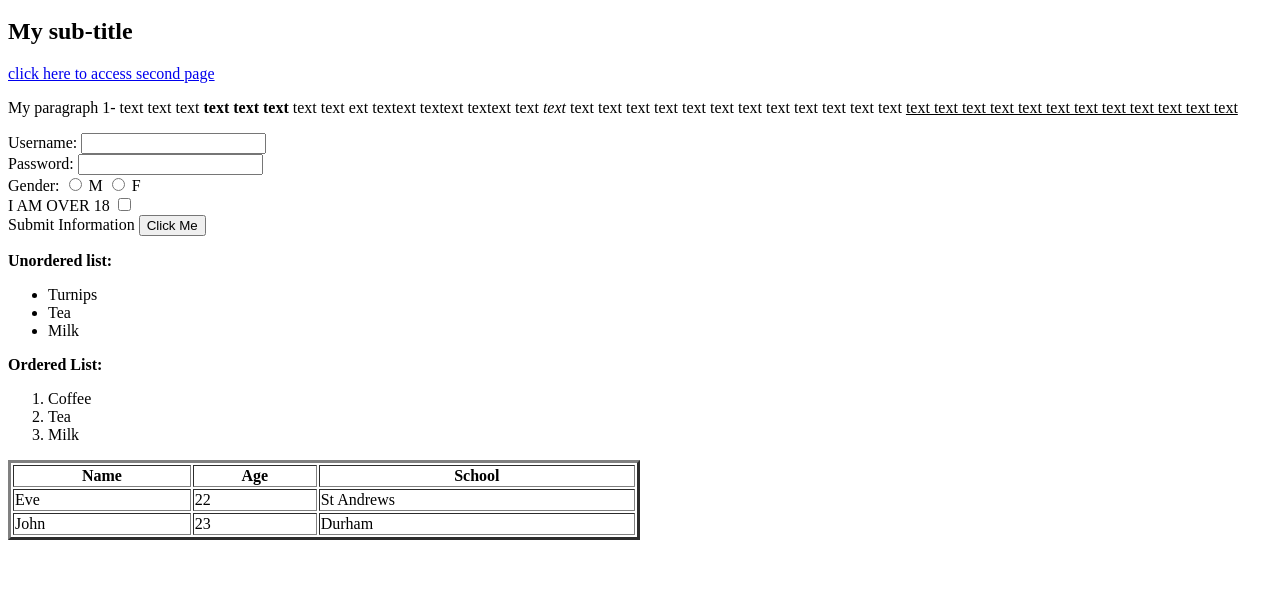
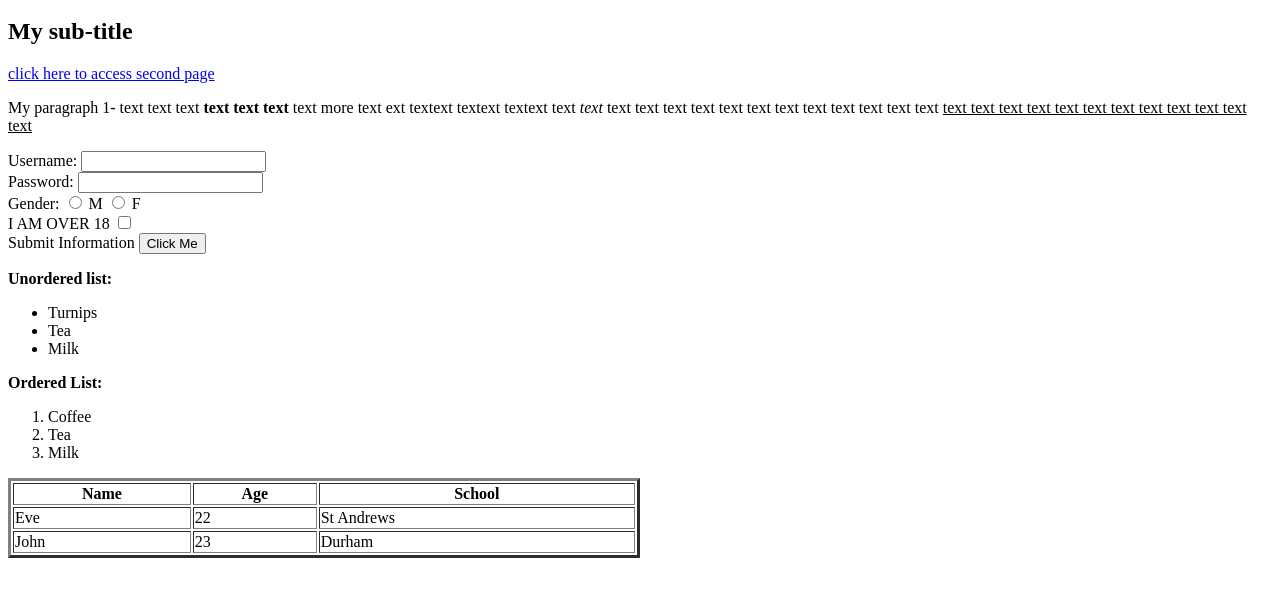
Before and after one commit to sibillamgrenon/cool, a plain HTML site: page index.html in a window 1280 px wide. Shown: the part 48-644 px from the top of the page. Drawn offline with Linux system fonts and the light colour scheme.

Commit message:
Update index.html

```diff
--- a/index.html
+++ b/index.html
@@ -9,7 +9,7 @@
 		<a href="second.html">click here to access second page</a>
 
 		<p> My paragraph 1- text text text
-		<strong> text text text </strong> text text ext textext textext textext text <i> text </i> text text text text text text text text text text text text <u>text text text text text text text text text text text text </u>
+		<strong> text text text </strong> text more text ext textext textext textext text <i> text </i> text text text text text text text text text text text text <u>text text text text text text text text text text text text </u>
 
 		</p>
 
```
